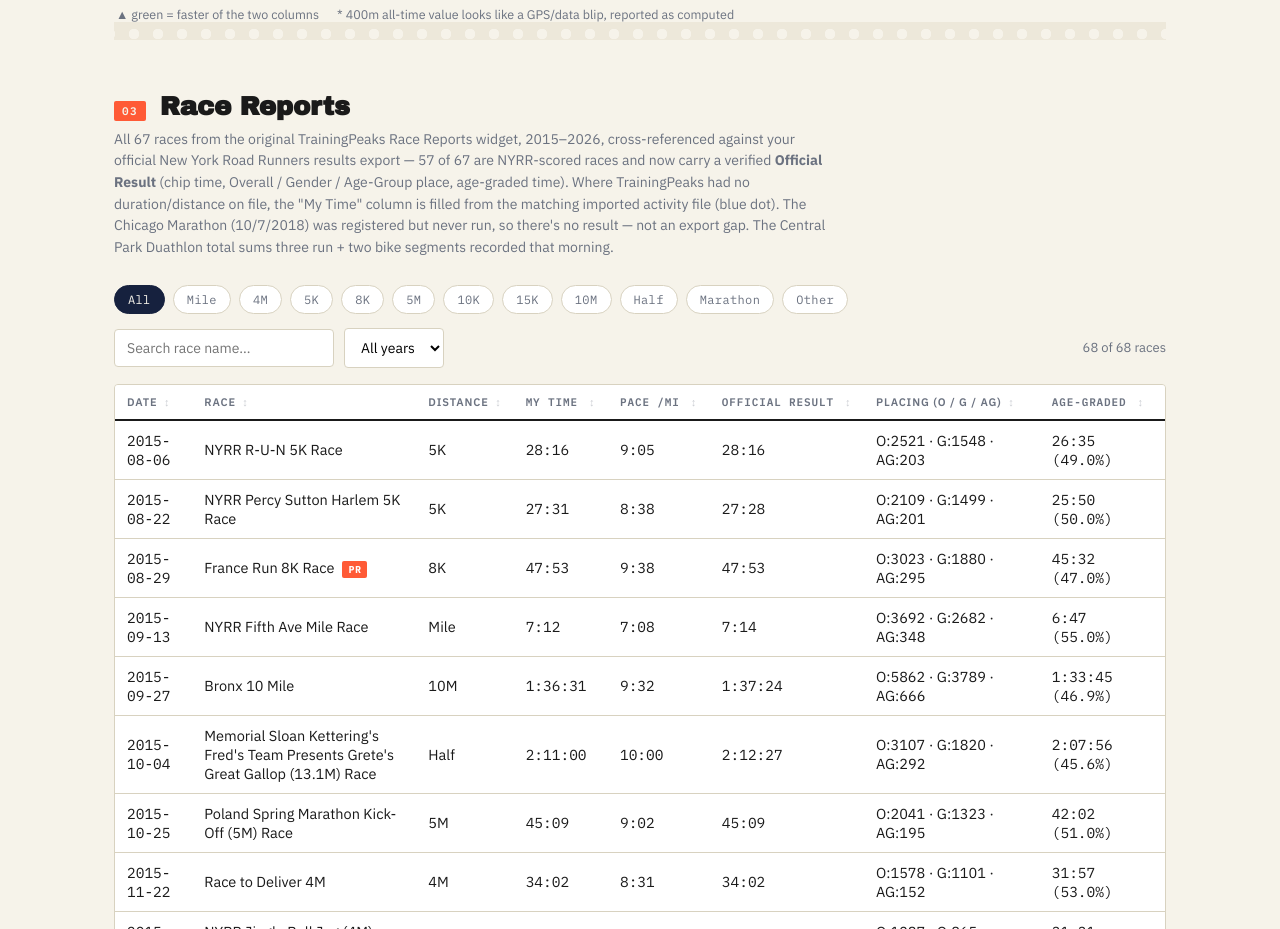
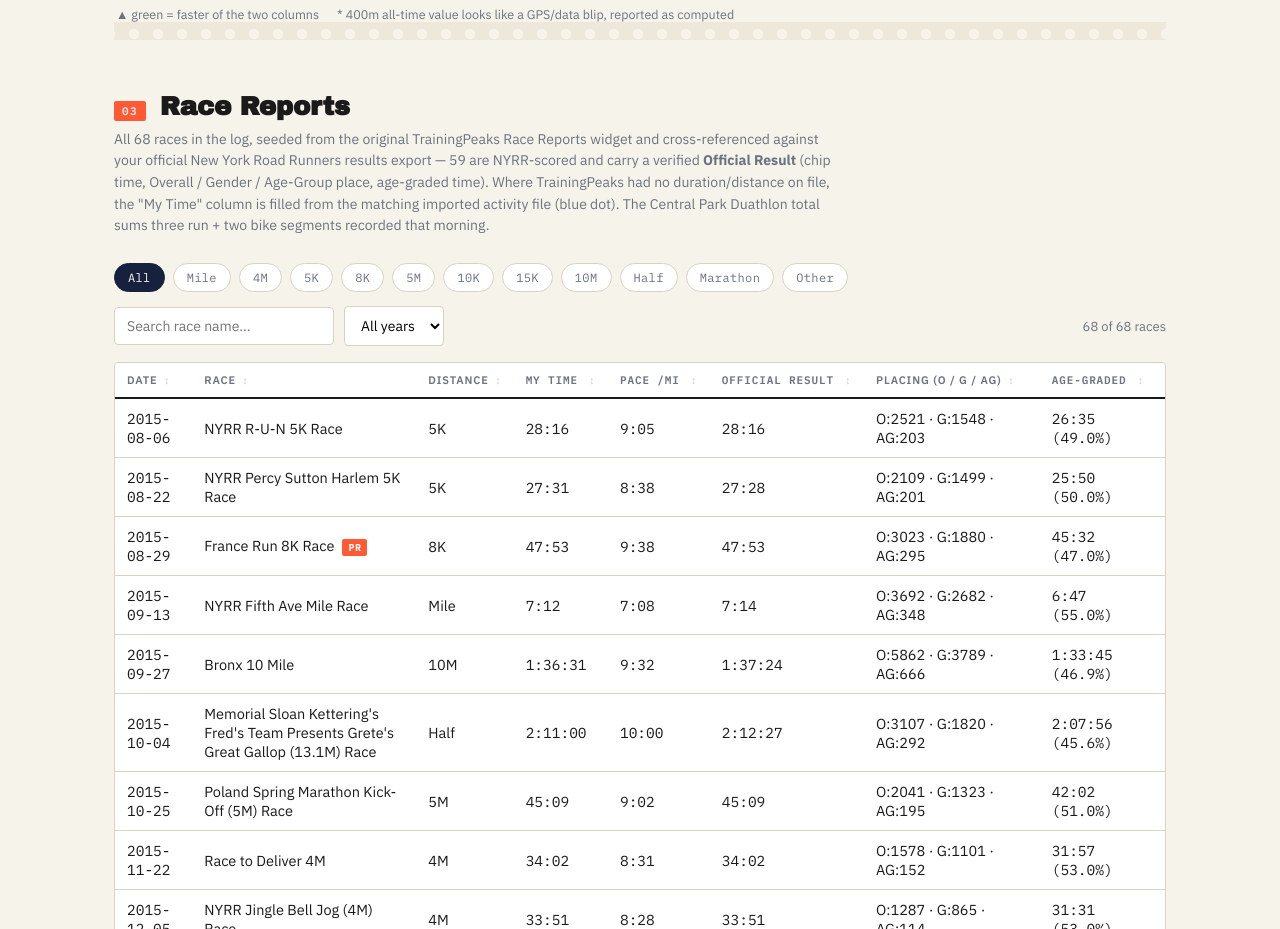
Before and after one commit to AnthonyA20/amato-results-dashboard, a plain HTML site: page index.html in a window 1280 px wide. Shown: the part 2220-3149 px from the top of the page. Drawn offline with Linux system fonts and the light colour scheme.

Commit message:
Add files via upload

```diff
--- a/index.html
+++ b/index.html
@@ -353,7 +353,7 @@
 
   <section class="block">
     <div class="section-head"><span class="section-tag">03</span><h2 class="section-title">Race Reports</h2></div>
-    <p class="section-note">All 67 races from the original TrainingPeaks Race Reports widget, 2015–2026, cross-referenced against your official New York Road Runners results export — 57 of 67 are NYRR-scored races and now carry a verified <b>Official Result</b> (chip time, Overall / Gender / Age-Group place, age-graded time). Where TrainingPeaks had no duration/distance on file, the "My Time" column is filled from the matching imported activity file (blue dot). The Chicago Marathon (10/7/2018) was registered but never run, so there's no result — not an export gap. The Central Park Duathlon total sums three run + two bike segments recorded that morning.</p>
+    <p class="section-note">All <span id="rr-total">68</span> races in the log, seeded from the original TrainingPeaks Race Reports widget and cross-referenced against your official New York Road Runners results export — <span id="rr-official">59</span> are NYRR-scored and carry a verified <b>Official Result</b> (chip time, Overall / Gender / Age-Group place, age-graded time). Where TrainingPeaks had no duration/distance on file, the "My Time" column is filled from the matching imported activity file (blue dot). The Central Park Duathlon total sums three run + two bike segments recorded that morning.</p>
 
     <div class="chip-row" id="chip-row"></div>
     <div class="controls">
@@ -427,6 +427,11 @@ const PACE_ROWS = [
 
 const SNAPSHOT_DATE = "2026-10-11";
 document.getElementById('snapshot-date').textContent = "Oct 11, 2026";
+
+// Keep the Race Reports intro counts in sync with the RACES array, which the
+// weekly refresh regenerates — so these numbers can never go stale again.
+document.getElementById('rr-total').textContent = RACES.length;
+document.getElementById('rr-official').textContent = RACES.filter(r => r.official).length;
 
 // Peak Performance — Run column date ranges: "Last 365 Days" is a rolling window
 // ending on the snapshot date; "All-Time" is Intervals' custom season, Jan 1 2015 to snapshot.
```
